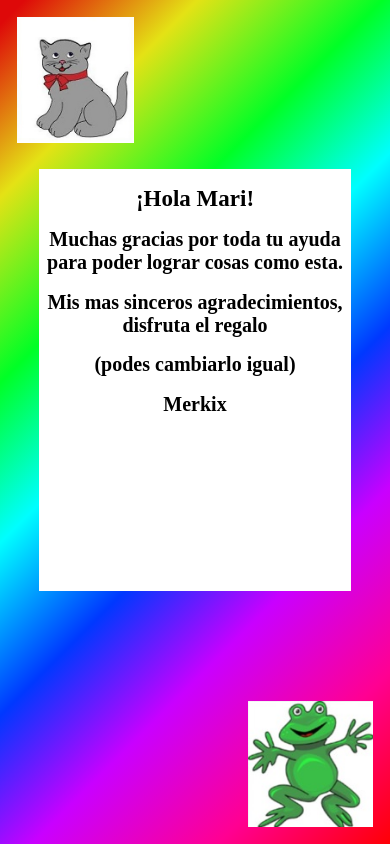
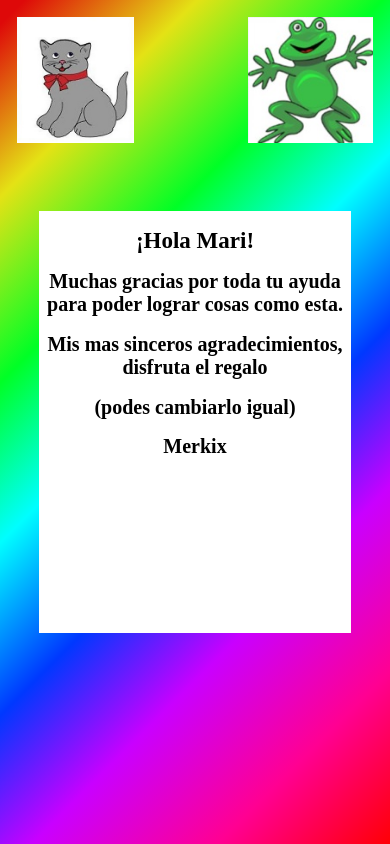
Before and after one commit to gastonmercado94/Regalo-Mari, a plain HTML site: page index.html in a window 390 px wide. Drawn offline with Linux system fonts and the light colour scheme.

Commit message:
Add files via upload

```diff
--- a/index.html
+++ b/index.html
@@ -5,7 +5,7 @@
     <meta charset="UTF-8">
     <meta http-equiv="X-UA-Compatible" content="IE=edge">
     <meta name="viewport" content="width=device-width, initial-scale=1.0">
-    <title>Mari Bengo</title>
+    <title>Mari</title>
     <link rel="stylesheet" href="styles.css">
 </head>
 
--- a/styles.css
+++ b/styles.css
@@ -48,7 +48,7 @@ h2{
 
 .img2{
     height: 15vh;
-    bottom: 2vh;
+    top: 2vh;
     right: 2vh;
 }
 
@@ -66,5 +66,6 @@ div{
     left: 10vw;
     height: 50vh;
     top: 20vh;
+    margin-top: 5vh;
 }
 }
```
